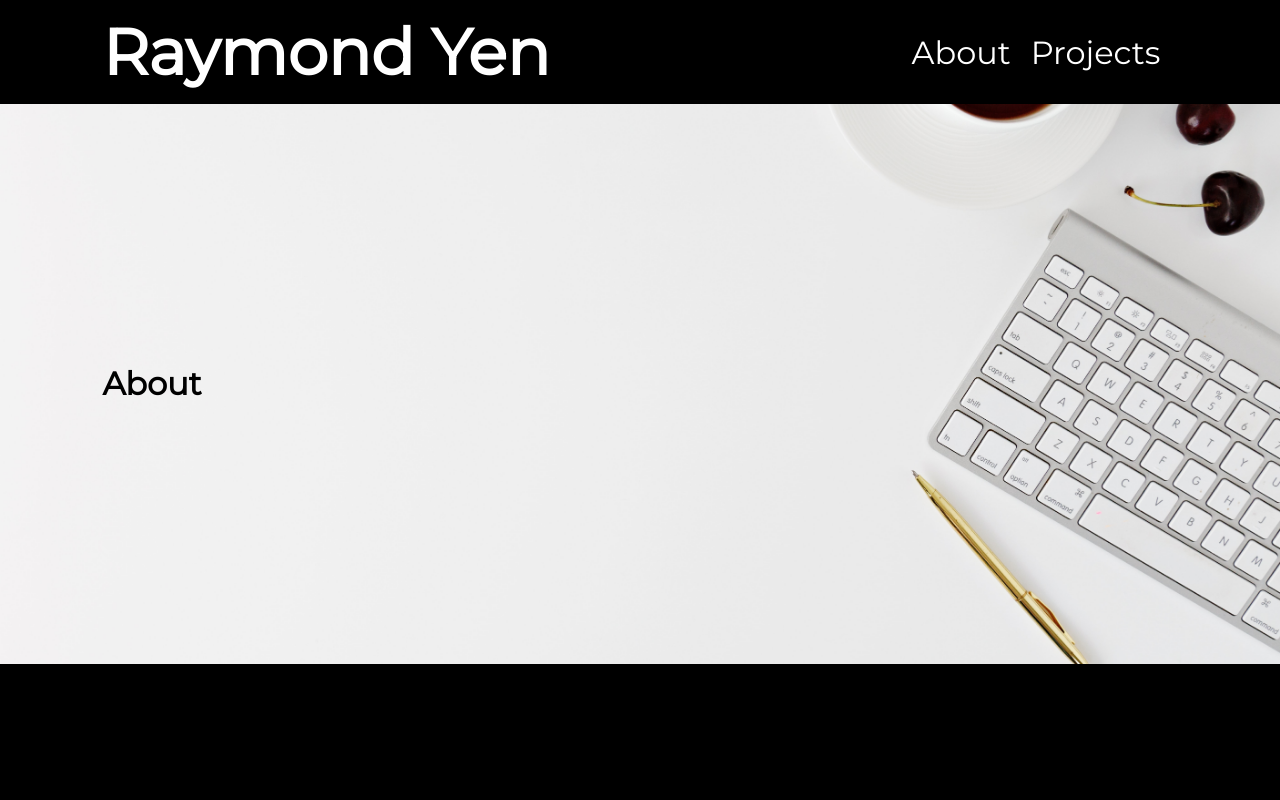
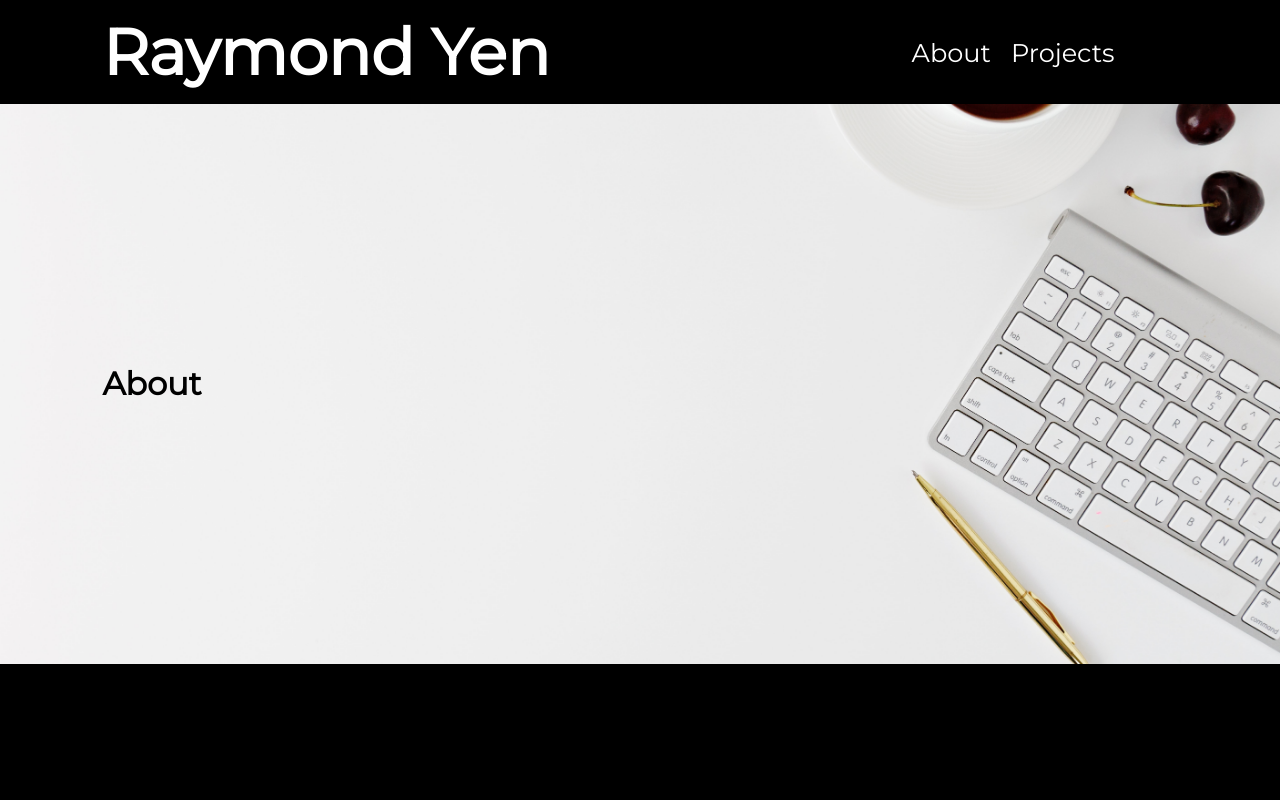
Before and after one commit to rvy5009/raysportfolio, a React (Create React App) app: page /about in a window 1280 px wide. Shown: the top 800 px of the page. Built offline with nearby package versions, Linux system fonts and the light colour scheme.

Commit message:
changed resume link

```diff
--- a/src/App.css
+++ b/src/App.css
@@ -44,7 +44,7 @@
   width: 15vw;
   margin: 0 5vw;
   padding: 0 20px 0 0;
-  font-size: 2.5vw;
+  font-size: 2vw;
 }
 a:hover, .homeLink:hover{
   color: red;
--- a/src/components/about.js
+++ b/src/components/about.js
@@ -25,7 +25,7 @@
             experience at the center of what they do.
           </div>
           <h2>
-            <a href="https://drive.google.com/u/0/uc?id=1_B_wca9VVRYsu38EZlskuzzjAUwbKwOI&export=download" target=" " download="Raymond Yen Resume">
+            <a href="https://drive.google.com/file/d/1KOXFQ5zEeRhxn5xBSQCcD_877hNxOqUF/view?usp=sharing" target=" " download="Raymond Yen's Resume">
               Download Resume
             </a>
           </h2>
```
